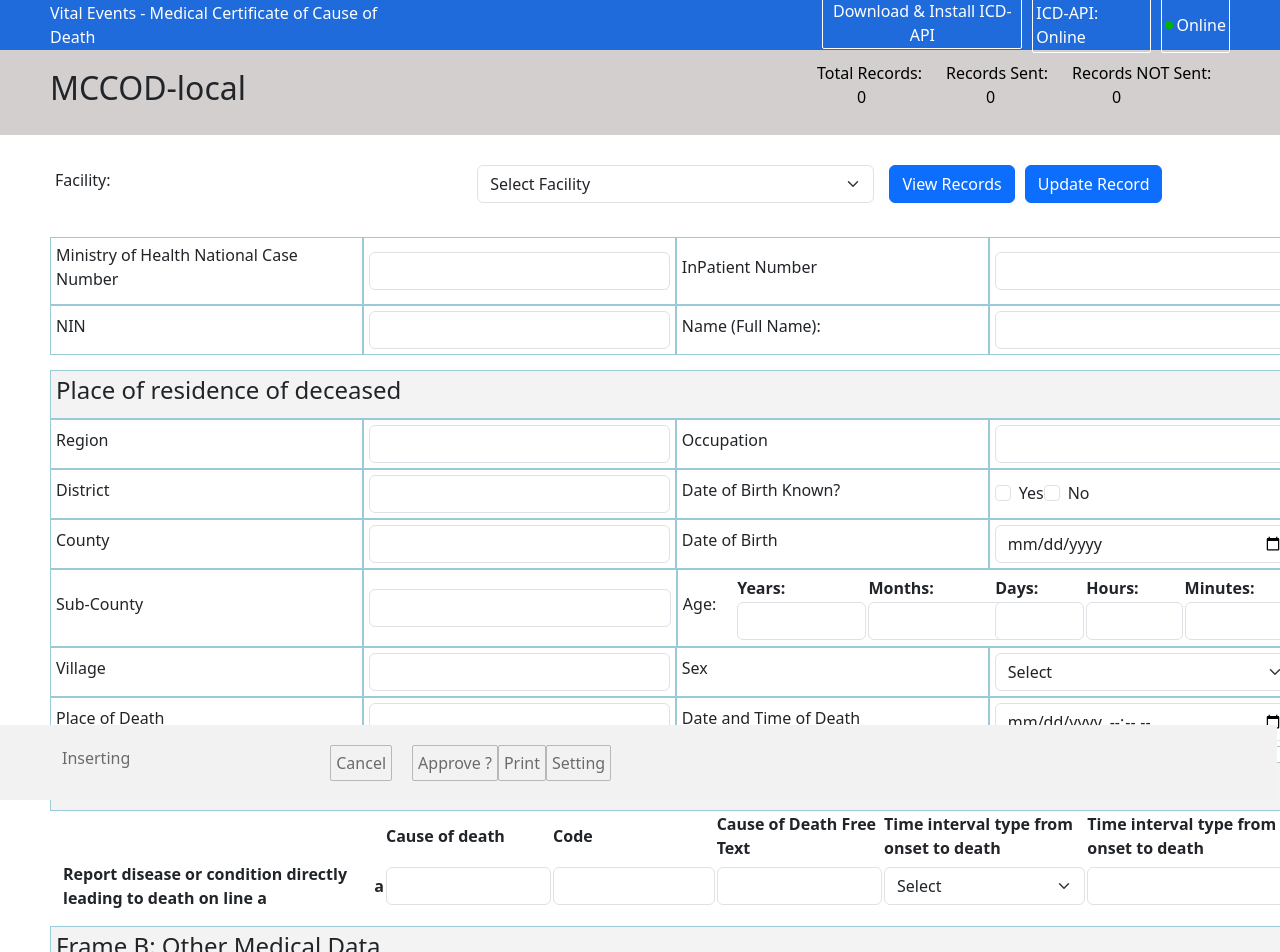
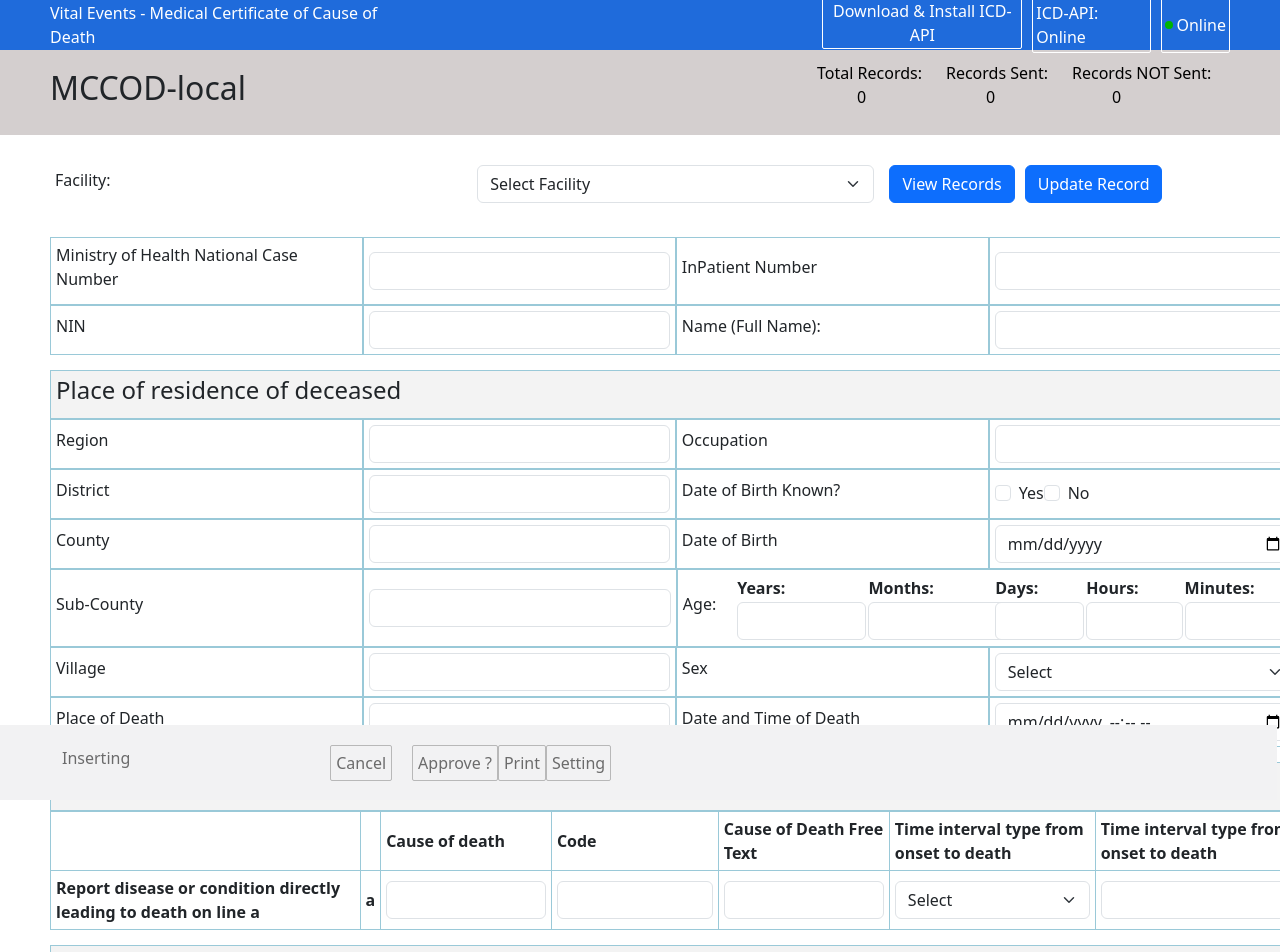
Before and after one commit to WalterTwijukye/mccod-local-react, a React (Vite) app: page / in a window 1280 px wide. Shown: the top 952 px of the page. Built offline with nearby package versions, Linux system fonts and the light colour scheme.

Commit message:
update styling

```diff
--- a/src/components/MedFormDeath.css
+++ b/src/components/MedFormDeath.css
@@ -89,3 +89,13 @@ button.edit:hover {
   align-items: center;
   padding: 5px;
 }
+
+.tables tr, .tables th, .tables td {
+  border: 1px solid rgb(154, 201, 216);
+  padding: 5px
+}
+
+.ctw-window {
+  width: 300%;
+  z-index: 1000;
+}
--- a/src/components/MedFormDeath.tsx
+++ b/src/components/MedFormDeath.tsx
@@ -545,7 +545,7 @@ const MedFormDeath: React.FC = () => {
                             <h4>Frame A: Medical Data. Part 1 and 2</h4>
                         </div>
                     </div>
-                    <div className="tables">
+                    <div className="row tables">
                         <table>
                             <thead>
                                 <tr>
```
